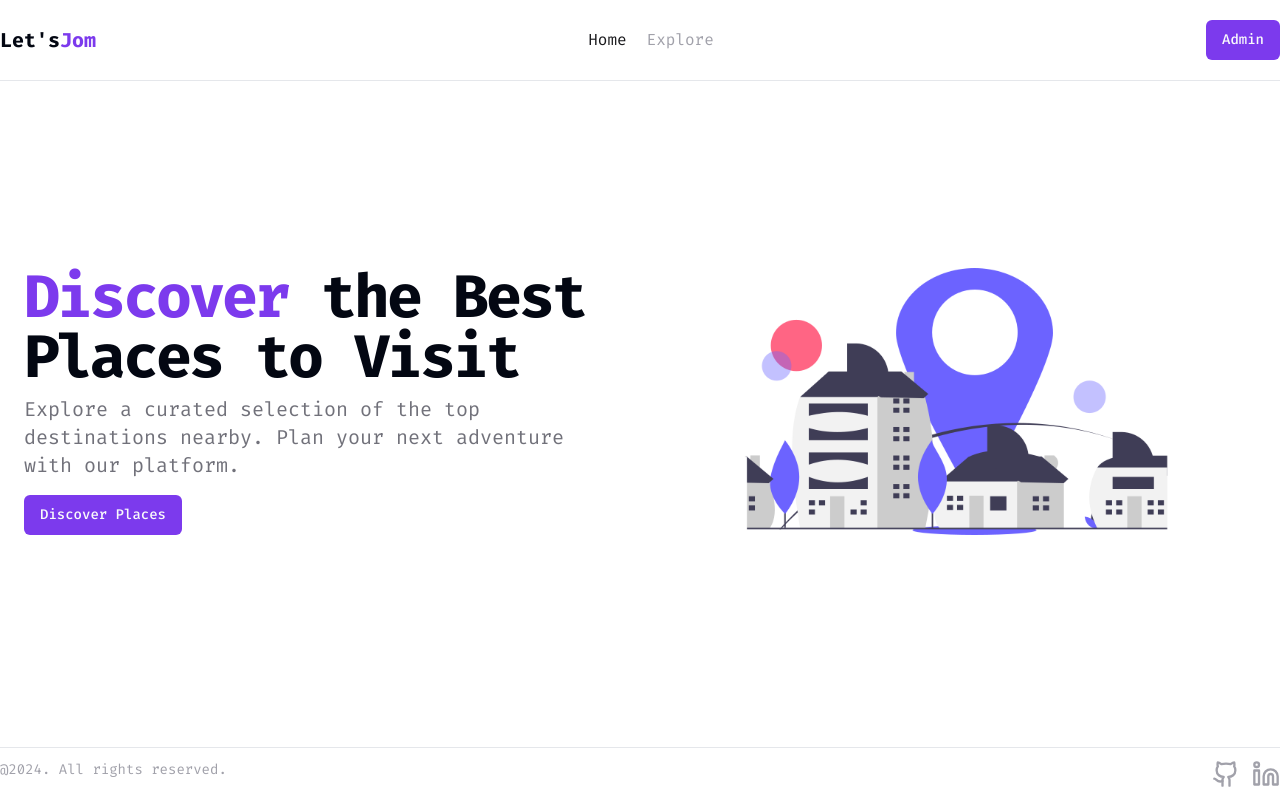
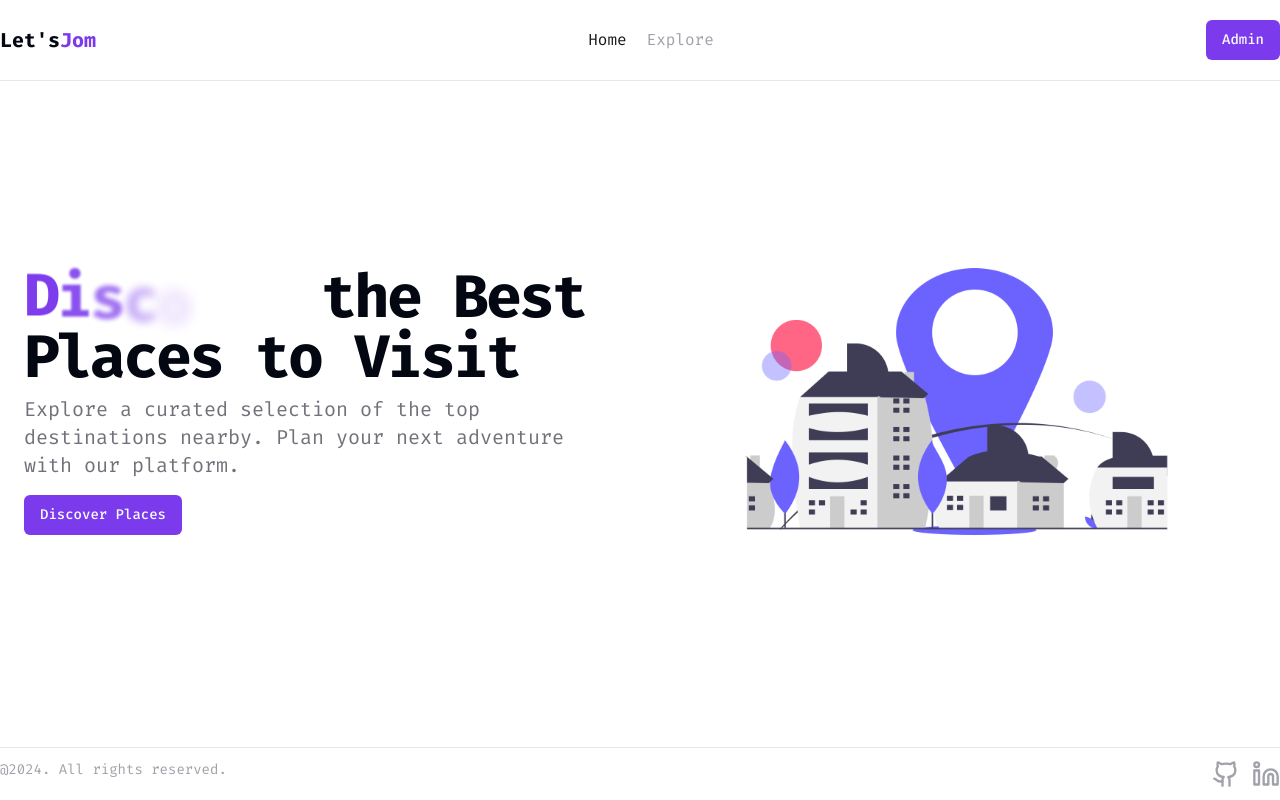
Before and after one commit to saufi-opi/places-app, a Next.js app: page / in a window 1280 px wide. Built offline with nearby package versions, Linux system fonts and the light colour scheme; no server answers.

Commit message:
feat: install framer-motion and added flip-words animation

```diff
--- a/package.json
+++ b/package.json
@@ -29,6 +29,7 @@
     "class-variance-authority": "^0.7.0",
     "clsx": "^2.1.1",
     "dotenv": "^16.4.5",
+    "framer-motion": "^11.2.10",
     "geist": "^1.3.0",
     "lucide-react": "^0.379.0",
     "mongodb": "^6.7.0",
--- a/src/app/(home)/page.tsx
+++ b/src/app/(home)/page.tsx
@@ -1,3 +1,4 @@
+import { FlipWords } from '@/components/animations/flip-words'
 import MaxWidthWrapper from '@/components/global/max-width-wrapper'
 import { Button } from '@/components/ui/button'
 import Image from 'next/image'
@@ -10,7 +11,7 @@ export default function HomePage() {
         <div className="flex flex-col justify-center space-y-4">
           <div className="space-y-2">
             <h1 className="text-3xl font-bold tracking-tighter md:text-5xl xl:text-6xl/none">
-              <span className="text-primary">Discover</span> the Best Places to Visit
+              <FlipWords words={['Discover', 'Share']} duration={2000} /> the Best Places to Visit
             </h1>
             <p className="text-zinc-500 dark:text-zinc-400 md:text-xl">
               Explore a curated selection of the top destinations nearby. Plan your next adventure with our platform.
--- /dev/null
+++ b/src/components/animations/flip-words.tsx
@@ -0,0 +1,73 @@
+'use client'
+import React, { useCallback, useEffect, useState } from 'react'
+import { AnimatePresence, motion } from 'framer-motion'
+import { cn } from '@/lib/utils'
+
+export const FlipWords = ({ words, duration = 3000, className }: { words: string[]; duration?: number; className?: string }) => {
+  const [currentWord, setCurrentWord] = useState(words[0])
+  const [isAnimating, setIsAnimating] = useState<boolean>(false)
+
+  const startAnimation = useCallback(() => {
+    const word = words[words.indexOf(currentWord!) + 1] ?? words[0]
+    setCurrentWord(word)
+    setIsAnimating(true)
+  }, [currentWord, words])
+
+  useEffect(() => {
+    if (!isAnimating)
+      setTimeout(() => {
+        startAnimation()
+      }, duration)
+  }, [isAnimating, duration, startAnimation])
+
+  return (
+    <AnimatePresence
+      onExitComplete={() => {
+        setIsAnimating(false)
+      }}
+    >
+      <motion.div
+        initial={{
+          opacity: 0,
+          y: 10
+        }}
+        animate={{
+          opacity: 1,
+          y: 0
+        }}
+        transition={{
+          duration: 0.4,
+          ease: 'easeInOut',
+          type: 'spring',
+          stiffness: 100,
+          damping: 10
+        }}
+        exit={{
+          opacity: 0,
+          y: -40,
+          x: 40,
+          filter: 'blur(8px)',
+          scale: 2,
+          position: 'absolute'
+        }}
+        className={cn('relative z-10 inline-block text-left text-primary dark:text-neutral-100', className)}
+        key={currentWord}
+      >
+        {currentWord?.split('').map((letter, index) => (
+          <motion.span
+            key={currentWord + index}
+            initial={{ opacity: 0, y: 10, filter: 'blur(8px)' }}
+            animate={{ opacity: 1, y: 0, filter: 'blur(0px)' }}
+            transition={{
+              delay: index * 0.08,
+              duration: 0.4
+            }}
+            className="inline-block"
+          >
+            {letter}
+          </motion.span>
+        ))}
+      </motion.div>
+    </AnimatePresence>
+  )
+}
```
Also changed, not shown: 1 other file (tests, documents, lock files or other folders).
